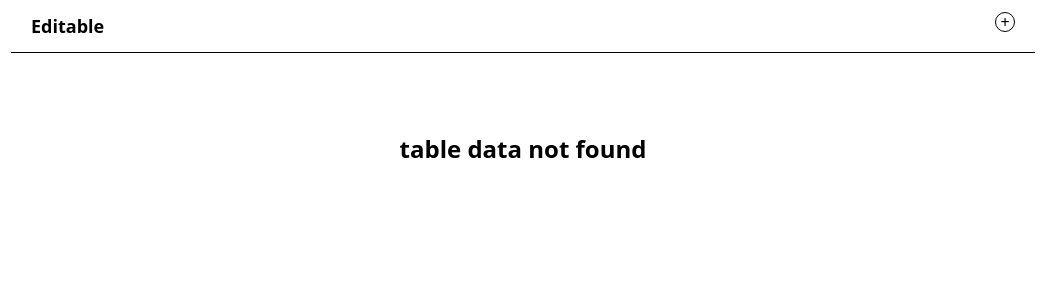
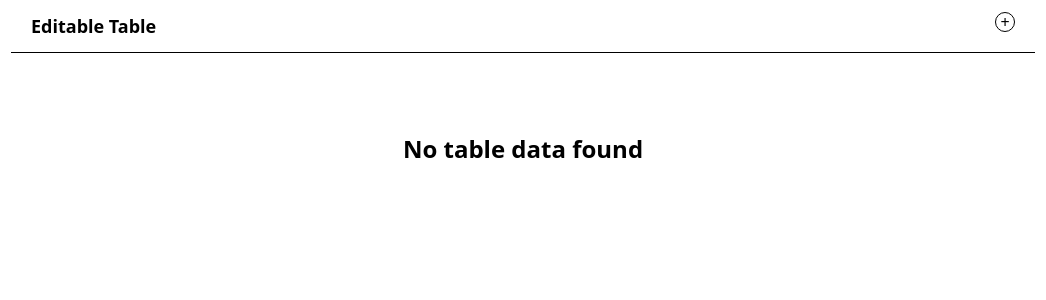
Before and after one commit to RAHUL676789/100DaysFrontend, a React (Vite) app: page / in a window 1280 px wide. Before the commit this address had no page. Shown: the top 300 px of the page, without its empty margins (117-1163 px from the left). Built offline with nearby package versions, Linux system fonts and the light colour scheme.

Commit message:
Day29 complete

```diff
--- a/src/components/Day29/EditTable.jsx
+++ b/src/components/Day29/EditTable.jsx
@@ -1,65 +1,185 @@
-import React,{useRef, useState} from 'react'
+import React, { useRef, useState } from 'react';
 
 const EditTable = () => {
   const [tableData, settableData] = useState([]);
-const [showForm, setshowForm] = useState(false)
+  const [showForm, setshowForm] = useState(false);
+  const [isEditing, setIsEditing] = useState(false);
+  const [editId, setEditId] = useState(null);
+
   const [formData, setformData] = useState({
-    name:"",
-    role:"",
-    email:""
-})
+    name: '',
+    role: '',
+    email: ''
+  });
 
-const formRef = useRef()
+  const formRef = useRef();
 
-const inputClass = `w-full bg-gray-200 focus:outline-0 focus:ring-1 focus:ring-teal-400 py-2.5 rounded-lg px-3`
-const labelClass = "text-sm text-gray-900"
-const divClass = `flex flex-col gap-2`
+  const inputClass = `w-full bg-gray-200 focus:outline-0 focus:ring-1 focus:ring-teal-400 py-2.5 rounded-lg px-3`;
+  const labelClass = 'text-sm text-gray-900';
+  const divClass = `flex flex-col gap-2`;
 
-const handleInputChaneg  = (e) =>{
+  const handleInputChaneg = (e) => {
+    setformData((prev) => ({ ...prev, [e.target.name]: e.target.value }));
+  };
 
+  const handleSubmitForm = (e) => {
+    e.preventDefault();
+    const { name, role, email } = formData;
+    if (!name || !role || !email) {
+      alert('All fields are required!');
+      return;
     }
+
+    if (isEditing) {
+      // Update logic
+      const updated = tableData.map((item) =>
+        item.id === editId ? { ...item, name, role, email } : item
+      );
+      settableData(updated);
+      setIsEditing(false);
+      setEditId(null);
+    } else {
+      const obj = { name, role, email, id: Date.now() };
+      settableData((prev) => [...prev, obj]);
+    }
+
+    setformData({ name: '', role: '', email: '' });
+    setshowForm(false);
+  };
+
+  const handleDelete = (id) => {
+    const filtered = tableData.filter((item) => item.id !== id);
+    settableData(filtered);
+  };
+
+  const handleEdit = (item) => {
+    setformData({ name: item.name, role: item.role, email: item.email });
+    setIsEditing(true);
+    setEditId(item.id);
+    setshowForm(true);
+  };
 
   return (
     <div>
+      <div className='w-[80%] border-b py-3 px-5 flex justify-between mx-auto'>
+        <h2 className='text-lg font-semibold'>Editable Table</h2>
+        <button
+          onClick={() => {
+            setshowForm((prev) => !prev);
+            if (!showForm) {
+              setIsEditing(false);
+              setformData({ name: '', role: '', email: '' });
+            }
+          }}
+          className='h-5 w-5 border rounded-full flex justify-center items-center'
+        >
+          +
+        </button>
+      </div>
 
-
-
-       <div className='w-[80%] border-b py-3 px-5  flex justify-between mx-auto'>
-         <h2 className='text-lg font-semibold'>Editable</h2>
-        <button onClick={()=>setshowForm((prev)=>!prev)} className='h-5 w-5 border rounded-full flex justify-center items-center flex-col'>+</button>
-       </div>
-       <div ref={formRef} style={{
-        maxHeight:showForm ? `${formRef.current.scrollHeight}px`:0
-       }} className=' overflow-hidden transition-all duration-200'>
-          <form className='mx-auto w-[80%] shadow-md shadow-gray-400 my-4 rounded-lg px-5 py-2'>
+      <div
+        ref={formRef}
+        style={{
+          maxHeight: showForm ? `${formRef.current?.scrollHeight}px` : 0
+        }}
+        className='overflow-hidden transition-all duration-200'
+      >
+        <form
+          onSubmit={handleSubmitForm}
+          className='mx-auto w-[80%] shadow-md shadow-gray-400 my-4 rounded-lg px-5 py-2 space-y-4'
+        >
           <div className={divClass}>
-                <label  className={labelClass} htmlFor="name">name</label>
-                <input name='name' className={inputClass} type="text" placeholder='enter your name' />
+            <label className={labelClass} htmlFor='name'>
+              Name
+            </label>
+            <input
+              onChange={handleInputChaneg}
+              value={formData.name}
+              name='name'
+              className={inputClass}
+              type='text'
+              placeholder='Enter your name'
+            />
           </div>
           <div className={divClass}>
-                <label  className={labelClass} htmlFor="email">email</label>
-                <input name='email' className={inputClass} type="email" placeholder='enter your email id' />
+            <label className={labelClass} htmlFor='email'>
+              Email
+            </label>
+            <input
+              onChange={handleInputChaneg}
+              value={formData.email}
+              name='email'
+              className={inputClass}
+              type='email'
+              placeholder='Enter your email'
+            />
           </div>
           <div className={divClass}>
-                <label  className={labelClass} htmlFor="role">role</label>
-                <input name='role' className={inputClass} type="enter your role" />
+            <label className={labelClass} htmlFor='role'>
+              Role
+            </label>
+            <input
+              onChange={handleInputChaneg}
+              value={formData.role}
+              name='role'
+              className={inputClass}
+              type='text'
+              placeholder='Enter your role'
+            />
           </div>
 
-            <button className='border px-5 py-1.5 rounded-lg my-2 bg-gray-600 text-white font-semibold'>Submit</button>
+          <button
+            type='submit'
+            className='border px-5 py-1.5 rounded-lg bg-gray-600 text-white font-semibold'
+          >
+            {isEditing ? 'Update' : 'Submit'}
+          </button>
         </form>
       </div>
 
-          {
-            tableData.length > 0 ? <table>
+      {tableData.length > 0 ? (
+        <div className='w-[80%] mx-auto mt-6 overflow-x-auto'>
+          <table className='w-full border border-collapse text-left'>
+            <thead>
+              <tr className='bg-gray-100'>
+                <th className='border px-4 py-2'>Name</th>
+                <th className='border px-4 py-2'>Email</th>
+                <th className='border px-4 py-2'>Role</th>
+                <th className='border px-4 py-2'>Actions</th>
+              </tr>
+            </thead>
+            <tbody>
+              {tableData.map((item, i) => (
+                <tr key={item.id}>
+                  <td className='border px-4 py-2'>{item.name}</td>
+                  <td className='border px-4 py-2'>{item.email}</td>
+                  <td className='border px-4 py-2'>{item.role}</td>
+                  <td className='border px-4 py-2 space-x-2'>
+                    <button
+                      onClick={() => handleEdit(item)}
+                      className='text-blue-600 font-medium'
+                    >
+                      Edit
+                    </button>
+                    <button
+                      onClick={() => handleDelete(item.id)}
+                      className='text-red-600 font-medium'
+                    >
+                      Delete
+                    </button>
+                  </td>
+                </tr>
+              ))}
+            </tbody>
+          </table>
+        </div>
+      ) : (
+        <div className='text-center my-20'>
+          <h2 className='text-2xl font-semibold'>No table data found</h2>
+        </div>
+      )}
+    </div>
+  );
+};
 
-            </table> :<div className='text-center my-20'>
-                <h2 className='text-2xl font-semibold'>table data not found</h2>
-            </div>
-          }
-      </div>
-
-
-  )
-}
-
-export default EditTable
+export default EditTable;
```
Lines whose indentation alone changed are shown as unchanged.
